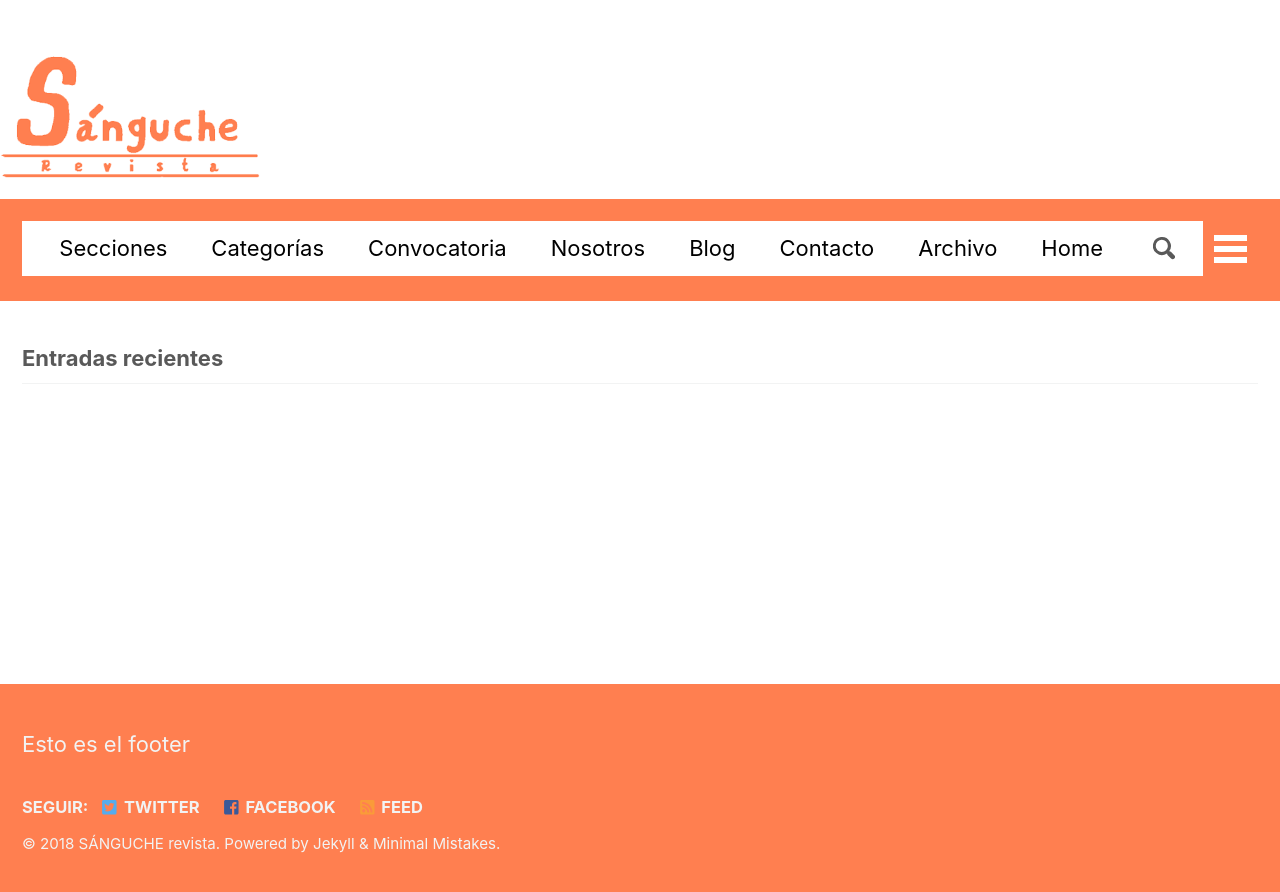
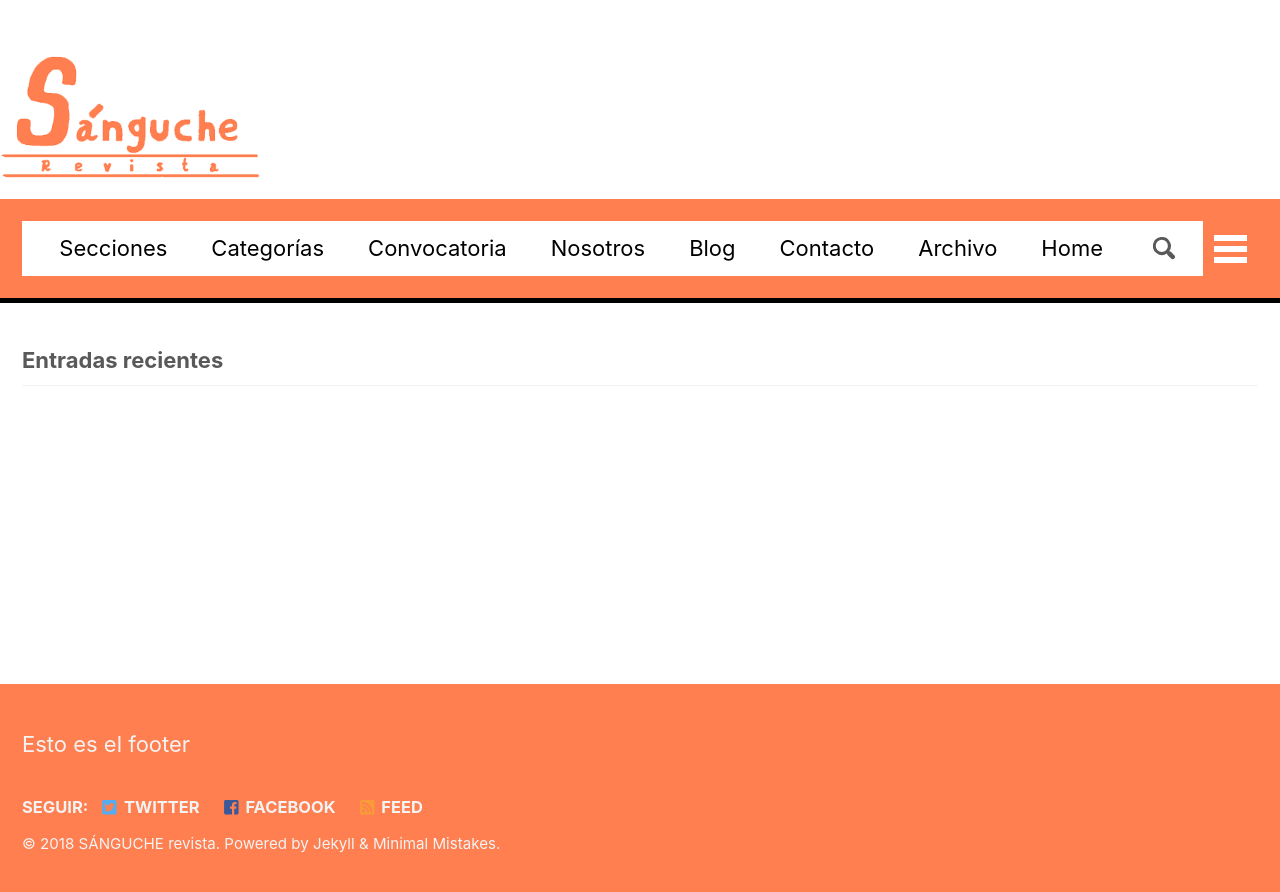
Before and after one commit to sangucherevista/sangucherevista.github.io, a Jekyll site: the page built from index.md, in a window 1280 px wide. Shown: the top 892 px of the page. Built offline with Jekyll 4.4.1, drawn with Linux system fonts in a browser that asks for light colours; nearby versions of some CDN libraries; the list of posts is cut into pages by our own code.

Commit message:
Updated '_sass/minimal-mistakes/_masthead.scss' via CloudCannon

```diff
--- a/_sass/minimal-mistakes/_masthead.scss
+++ b/_sass/minimal-mistakes/_masthead.scss
@@ -4,7 +4,7 @@
 
 .masthead {
   position: relative;
-  border-bottom: 3px solid $coral;
+  border-bottom: 5px solid $black;
   -webkit-animation: $intro-transition;
   animation: $intro-transition;
   -webkit-animation-delay: 0.15s;
```
